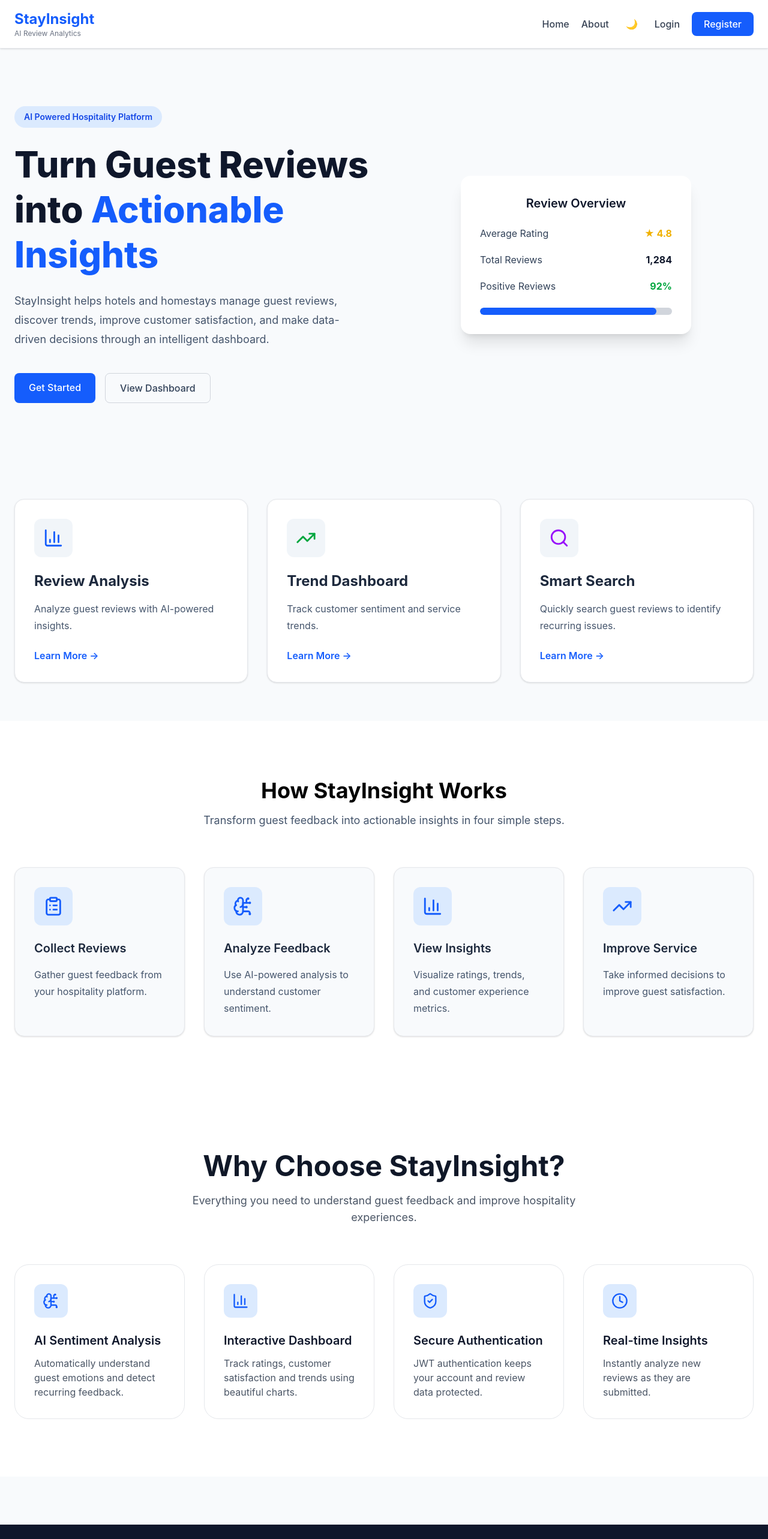
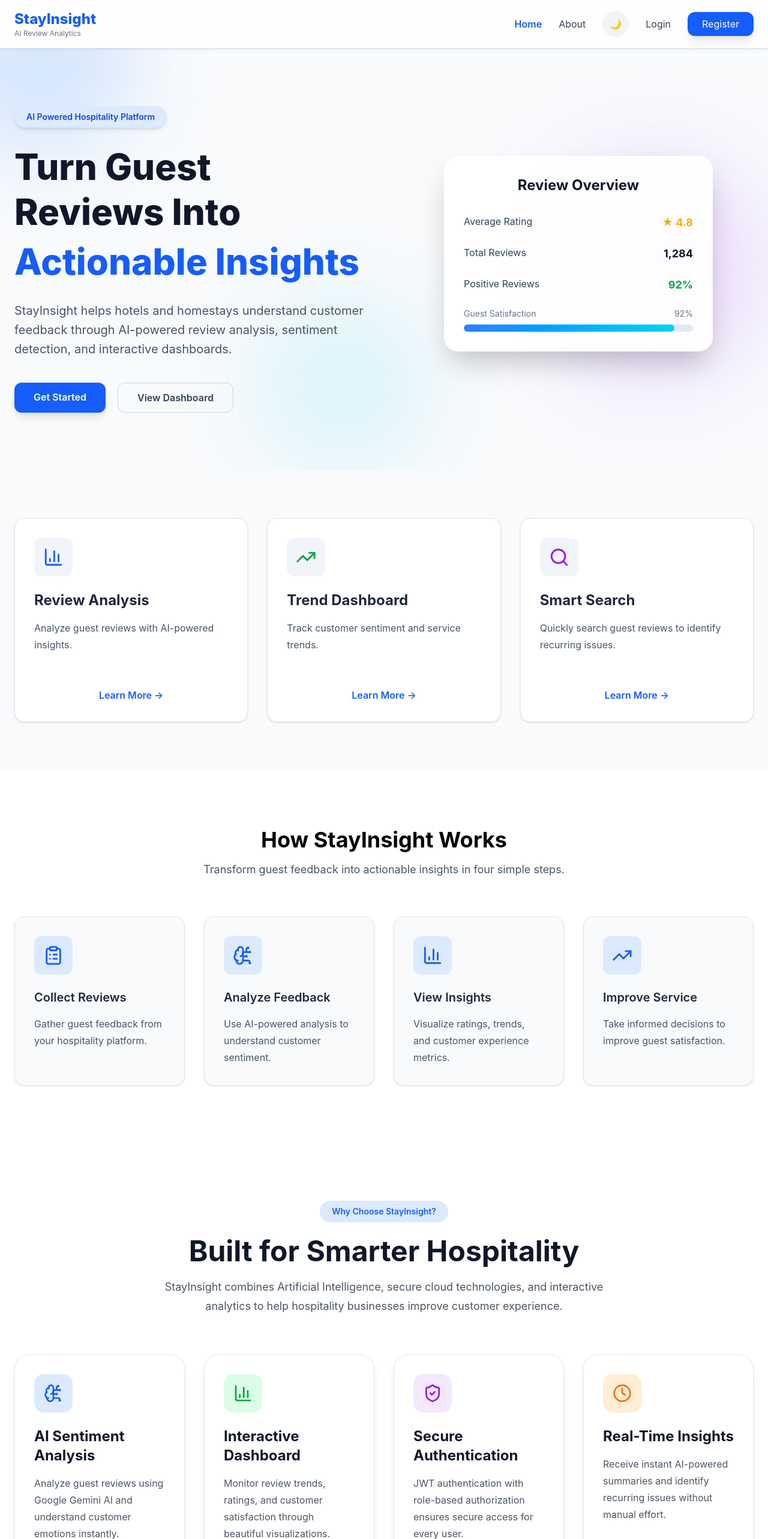
Before and after one commit to alicegupta24/TBI_Internship, a React app in the folder frontend/: page / in a window 1280 px wide. Shown: the top 2566 px of the page at 60% size. Built offline with nearby package versions, Linux system fonts and the light colour scheme; no server answers; the HTML template or start-up script is replaced by a standard one.

Commit message:
Enhance landing page UI with animations and responsive feature cards

```diff
--- a/frontend/package.json
+++ b/frontend/package.json
@@ -13,6 +13,7 @@
     "@fontsource/inter": "^5.2.8",
     "@react-oauth/google": "^0.13.5",
     "@tailwindcss/vite": "^4.3.1",
+    "framer-motion": "^12.43.0",
     "lucide-react": "^1.23.0",
     "react": "^19.2.6",
     "react-dom": "^19.2.6",
--- a/frontend/src/components/Card.jsx
+++ b/frontend/src/components/Card.jsx
@@ -2,7 +2,8 @@
 import { BarChart3, TrendingUp, Search } from "lucide-react";
 
 function Card({ title, description }) {
-const navigate = useNavigate();
+  const navigate = useNavigate();
+
   const getIcon = () => {
     switch (title) {
       case "Review Analysis":
@@ -20,7 +21,7 @@
   };
 
   return (
-    <div className="bg-white dark:bg-slate-800 rounded-2xl border border-gray-200 dark:border-slate-700 p-8 shadow-sm hover:shadow-xl hover:-translate-y-2 transition-all duration-300">
+    <div className="h-full flex flex-col bg-white dark:bg-slate-800 rounded-2xl border border-gray-200 dark:border-slate-700 p-8 shadow-sm hover:shadow-xl hover:-translate-y-2 transition-all duration-300">
 
       <div className="w-16 h-16 rounded-xl bg-slate-100 dark:bg-slate-700 flex items-center justify-center mb-6">
         {getIcon()}
@@ -30,13 +31,13 @@
         {title}
       </h3>
 
-      <p className="mt-4 text-slate-600 dark:text-slate-300 leading-7">
+      <p className="mt-4 text-slate-600 dark:text-slate-300 leading-7 min-h-[90px] flex-grow">
         {description}
       </p>
 
-     <button
+      <button
         onClick={() => navigate("/about")}
-        className="mt-6 text-blue-600 dark:text-blue-400 font-semibold hover:text-blue-700"
+        className="mt-6 text-blue-600 dark:text-blue-400 font-semibold hover:text-blue-700 transition"
       >
         Learn More →
       </button>
--- a/frontend/src/components/Features.jsx
+++ b/frontend/src/components/Features.jsx
@@ -1,6 +1,7 @@
+import { motion } from "framer-motion";
 import {
+  BrainCircuit,
   ShieldCheck,
-  BrainCircuit,
   BarChart3,
   Clock,
 } from "lucide-react";
@@ -9,40 +10,68 @@
   {
     icon: BrainCircuit,
     title: "AI Sentiment Analysis",
-    text: "Automatically understand guest emotions and detect recurring feedback.",
+    text: "Analyze guest reviews using Google Gemini AI and understand customer emotions instantly.",
+    bg: "bg-blue-100 dark:bg-blue-900",
+    color: "text-blue-600",
   },
   {
     icon: BarChart3,
     title: "Interactive Dashboard",
-    text: "Track ratings, customer satisfaction and trends using beautiful charts.",
+    text: "Monitor review trends, ratings, and customer satisfaction through beautiful visualizations.",
+    bg: "bg-green-100 dark:bg-green-900",
+    color: "text-green-600",
   },
   {
     icon: ShieldCheck,
     title: "Secure Authentication",
-    text: "JWT authentication keeps your account and review data protected.",
+    text: "JWT authentication with role-based authorization ensures secure access for every user.",
+    bg: "bg-purple-100 dark:bg-purple-900",
+    color: "text-purple-600",
   },
   {
     icon: Clock,
-    title: "Real-time Insights",
-    text: "Instantly analyze new reviews as they are submitted.",
+    title: "Real-Time Insights",
+    text: "Receive instant AI-powered summaries and identify recurring issues without manual effort.",
+    bg: "bg-orange-100 dark:bg-orange-900",
+    color: "text-orange-500",
   },
 ];
 
 function Features() {
   return (
     <section className="py-24 bg-white dark:bg-slate-900 transition-colors duration-300">
+
       <div className="max-w-7xl mx-auto px-6">
 
-        <div className="text-center mb-16">
-          <h2 className="text-3xl md:text-5xl font-bold text-gray-900 dark:text-white">
+        <motion.div
+          initial={{ opacity: 0, y: 40 }}
+          whileInView={{ opacity: 1, y: 0 }}
+          viewport={{ once: true }}
+          transition={{ duration: 0.6 }}
+          className="text-center mb-16"
+        >
+
+          <span className="inline-flex px-5 py-2 rounded-full bg-blue-100 dark:bg-blue-900 text-blue-600 dark:text-blue-300 font-semibold text-sm">
+
             Why Choose StayInsight?
+
+          </span>
+
+          <h2 className="mt-6 text-4xl md:text-5xl font-bold text-slate-900 dark:text-white">
+
+            Built for Smarter Hospitality
+
           </h2>
 
-          <p className="mt-5 text-gray-600 dark:text-gray-300 text-lg max-w-2xl mx-auto">
-            Everything you need to understand guest feedback and improve
-            hospitality experiences.
+          <p className="mt-5 max-w-3xl mx-auto text-lg text-gray-600 dark:text-gray-300 leading-8">
+
+            StayInsight combines Artificial Intelligence, secure cloud
+            technologies, and interactive analytics to help hospitality
+            businesses improve customer experience.
+
           </p>
-        </div>
+
+        </motion.div>
 
         <div className="grid md:grid-cols-2 lg:grid-cols-4 gap-8">
 
@@ -52,32 +81,58 @@
 
             return (
 
-              <div
+              <motion.div
                 key={index}
-                className="p-8 rounded-3xl border border-gray-200 dark:border-slate-700 bg-white dark:bg-slate-800 hover:shadow-xl transition duration-300"
+                initial={{ opacity: 0, y: 50 }}
+                whileInView={{ opacity: 1, y: 0 }}
+                viewport={{ once: true }}
+                transition={{
+                  duration: 0.5,
+                  delay: index * 0.15,
+                }}
+                whileHover={{
+                  y: -10,
+                }}
+                className="group bg-white dark:bg-slate-800 border border-gray-200 dark:border-slate-700 rounded-3xl shadow-lg hover:shadow-2xl p-8 transition-all duration-300"
               >
 
-                <div className="w-14 h-14 rounded-xl bg-blue-100 dark:bg-blue-900 flex items-center justify-center mb-6">
+                <motion.div
+                  whileHover={{
+                    rotate: 8,
+                    scale: 1.1,
+                  }}
+                  className={`w-16 h-16 rounded-2xl ${feature.bg} flex items-center justify-center mb-6`}
+                >
 
-                  <Icon className="text-blue-600" size={28} />
+                  <Icon
+                    className={feature.color}
+                    size={32}
+                  />
 
-                </div>
+                </motion.div>
 
-                <h3 className="text-xl font-semibold mb-3 text-slate-900 dark:text-white">
+                <h3 className="text-2xl font-bold text-slate-900 dark:text-white mb-4 group-hover:text-blue-600 transition">
+
                   {feature.title}
+
                 </h3>
 
-                <p className="text-gray-600 dark:text-gray-300">
+                <p className="text-gray-600 dark:text-gray-300 leading-7">
+
                   {feature.text}
+
                 </p>
 
-              </div>
+              </motion.div>
 
             );
+
           })}
+
         </div>
 
       </div>
+
     </section>
   );
 }
--- a/frontend/src/components/Hero.jsx
+++ b/frontend/src/components/Hero.jsx
@@ -1,3 +1,4 @@
+import { motion } from "framer-motion";
 import { Link, useNavigate } from "react-router-dom";
 
 function Hero() {
@@ -14,99 +15,177 @@
   }
 
   return (
-    <section className="bg-slate-50 dark:bg-slate-900 transition-colors duration-300">
-      <div className="max-w-7xl mx-auto px-5 md:px-6 py-14 md:py-24 flex flex-col lg:flex-row items-center justify-between gap-12">
+    <section className="relative overflow-hidden bg-slate-50 dark:bg-slate-900 transition-colors duration-300">
 
-        {/* Left Section */}
-        <div className="w-full lg:w-1/2 text-center lg:text-left">
+      {/* Background Glow */}
+      <div className="absolute inset-0 overflow-hidden">
 
-          <span className="inline-block bg-blue-100 dark:bg-blue-900 text-blue-700 dark:text-blue-300 px-4 py-2 rounded-full text-xs md:text-sm font-semibold mb-6">
+        <div className="absolute -top-36 -left-24 w-80 h-80 bg-blue-400/20 rounded-full blur-3xl"></div>
+
+        <div className="absolute top-44 right-0 w-96 h-96 bg-purple-400/20 rounded-full blur-3xl"></div>
+
+        <div className="absolute bottom-0 left-1/3 w-72 h-72 bg-cyan-400/10 rounded-full blur-3xl"></div>
+
+      </div>
+
+      <div className="relative z-10 max-w-7xl mx-auto px-6 py-16 lg:py-24 flex flex-col lg:flex-row items-center gap-16">
+
+        {/* Left */}
+
+        <motion.div
+          initial={{ opacity: 0, x: -60 }}
+          animate={{ opacity: 1, x: 0 }}
+          transition={{ duration: 0.8 }}
+          className="w-full lg:w-1/2 text-center lg:text-left"
+        >
+
+          <span className="inline-flex items-center px-5 py-2 rounded-full bg-blue-100 dark:bg-blue-900 text-blue-700 dark:text-blue-300 text-sm font-semibold shadow-md hover:scale-105 transition">
+
             AI Powered Hospitality Platform
+
           </span>
 
-          <h1 className="text-4xl sm:text-5xl lg:text-6xl font-extrabold text-slate-900 dark:text-white leading-tight">
-            Turn Guest Reviews into
-            <span className="text-blue-600"> Actionable Insights</span>
+          <h1 className="mt-7 text-5xl lg:text-6xl font-extrabold leading-tight text-slate-900 dark:text-white">
+
+            Turn Guest Reviews Into
+
+            <span className="block text-blue-600 mt-2">
+
+              Actionable Insights
+
+            </span>
+
           </h1>
 
-          <p className="mt-6 text-base md:text-lg text-slate-600 dark:text-slate-300 leading-7 md:leading-8">
-            StayInsight helps hotels and homestays manage guest reviews,
-            discover trends, improve customer satisfaction, and make
-            data-driven decisions through an intelligent dashboard.
+          <p className="mt-7 text-lg md:text-xl text-slate-600 dark:text-slate-300 leading-8">
+
+            StayInsight helps hotels and homestays understand customer
+            feedback through AI-powered review analysis, sentiment
+            detection, and interactive dashboards.
+
           </p>
 
-          <div className="mt-10 flex flex-col sm:flex-row gap-4 justify-center lg:justify-start">
+          <div className="mt-10 flex flex-col sm:flex-row gap-5 justify-center lg:justify-start">
 
             <Link
               to="/register"
-              className="bg-blue-600 hover:bg-blue-700 text-white px-6 py-3 rounded-lg font-medium transition duration-300"
+              className="bg-blue-600 hover:bg-blue-700 hover:scale-105 active:scale-95 text-white px-8 py-3 rounded-xl font-semibold shadow-lg hover:shadow-2xl transition-all duration-300"
             >
               Get Started
             </Link>
 
             <button
               onClick={handleDashboard}
-              className="border border-gray-300 dark:border-slate-600 text-slate-700 dark:text-white hover:border-blue-600 hover:text-blue-600 px-6 py-3 rounded-lg font-medium transition duration-300"
+              className="border border-slate-300 dark:border-slate-600 text-slate-700 dark:text-white hover:border-blue-600 hover:text-blue-600 hover:scale-105 active:scale-95 px-8 py-3 rounded-xl font-semibold transition-all duration-300"
             >
               View Dashboard
             </button>
 
           </div>
 
-        </div>
+        </motion.div>
 
-        {/* Right Section */}
-        <div className="w-full lg:w-1/2 flex justify-center">
+        {/* Right */}
 
-          <div className="bg-white dark:bg-slate-800 rounded-2xl shadow-xl p-6 md:p-8 w-full max-w-sm">
+        <motion.div
+          initial={{ opacity: 0, x: 60 }}
+          animate={{
+            opacity: 1,
+            x: 0,
+            y: [0, -10, 0],
+          }}
+          transition={{
+            opacity: { duration: 0.8 },
+            x: { duration: 0.8 },
+            y: {
+              duration: 4,
+              repeat: Infinity,
+              ease: "easeInOut",
+            },
+          }}
+          className="w-full lg:w-1/2 flex justify-center"
+        >
 
-            <h2 className="text-xl font-semibold mb-6 text-slate-900 dark:text-white text-center">
+          <div className="bg-white/90 dark:bg-slate-800/90 backdrop-blur-md rounded-3xl border border-white/40 dark:border-slate-700 shadow-2xl p-8 w-full max-w-md hover:scale-[1.03] hover:-translate-y-1 transition-all duration-300">
+
+            <h2 className="text-2xl font-bold text-center mb-8 text-slate-900 dark:text-white">
+
               Review Overview
+
             </h2>
 
-            <div className="space-y-5">
+            <div className="space-y-6">
 
               <div className="flex justify-between">
+
                 <span className="text-slate-700 dark:text-slate-300">
                   Average Rating
                 </span>
 
-                <span className="font-bold text-yellow-500">
+                <span className="text-yellow-500 font-bold text-lg">
                   ★ 4.8
                 </span>
+
               </div>
 
               <div className="flex justify-between">
+
                 <span className="text-slate-700 dark:text-slate-300">
                   Total Reviews
                 </span>
 
-                <span className="font-bold text-slate-900 dark:text-white">
+                <span className="font-bold text-lg text-slate-900 dark:text-white">
                   1,284
                 </span>
+
               </div>
 
               <div className="flex justify-between">
+
                 <span className="text-slate-700 dark:text-slate-300">
                   Positive Reviews
                 </span>
 
-                <span className="font-bold text-green-600">
+                <span className="font-bold text-green-600 text-lg">
                   92%
                 </span>
+
               </div>
 
-              <div className="mt-6 h-3 bg-gray-300 dark:bg-slate-700 rounded-full overflow-hidden">
-                <div className="bg-blue-600 h-full w-[92%] rounded-full"></div>
+              <div>
+
+                <div className="flex justify-between text-sm mb-2 text-slate-500">
+
+                  <span>Guest Satisfaction</span>
+
+                  <span>92%</span>
+
+                </div>
+
+                <div className="h-3 rounded-full bg-slate-200 dark:bg-slate-700 overflow-hidden">
+
+                  <motion.div
+                    initial={{ width: 0 }}
+                    animate={{ width: "92%" }}
+                    transition={{
+                      duration: 1.6,
+                      delay: 0.5,
+                    }}
+                    className="h-full bg-gradient-to-r from-blue-500 to-cyan-400 rounded-full"
+                  />
+
+                </div>
+
               </div>
 
             </div>
 
           </div>
 
-        </div>
+        </motion.div>
 
       </div>
+
     </section>
   );
 }
--- a/frontend/src/components/Navbar.jsx
+++ b/frontend/src/components/Navbar.jsx
@@ -1,5 +1,6 @@
-import { Link, useNavigate } from "react-router-dom";
+import { Link, NavLink, useNavigate } from "react-router-dom";
 import { useState } from "react";
+import { motion, AnimatePresence } from "framer-motion";
 
 function Navbar({ darkMode, setDarkMode }) {
   const navigate = useNavigate();
@@ -16,84 +17,81 @@
     navigate("/login");
   }
 
+  const navStyle = ({ isActive }) =>
+    isActive
+      ? "text-blue-600 font-semibold"
+      : "text-gray-700 dark:text-gray-200 hover:text-blue-600 transition";
+
   return (
-    <nav className="sticky top-0 z-50 bg-white dark:bg-slate-900 shadow-sm border-b border-gray-200 dark:border-slate-700">
+    <nav className="sticky top-0 z-50 backdrop-blur-lg bg-white/80 dark:bg-slate-900/80 border-b border-slate-200 dark:border-slate-700 shadow-sm">
 
-      {/* Navbar */}
-      <div className="max-w-7xl mx-auto px-4 md:px-6 py-4 flex items-center justify-between">
+      <div className="max-w-7xl mx-auto px-6 py-4 flex items-center justify-between">
 
         {/* Logo */}
-        <div>
-          <h1 className="text-xl md:text-2xl font-bold text-blue-600">
+
+        <Link to="/" className="group">
+
+          <h1 className="text-2xl font-extrabold text-blue-600 group-hover:scale-105 transition">
+
             StayInsight
+
           </h1>
 
-          <p className="text-[10px] md:text-xs text-gray-500 dark:text-gray-400">
+          <p className="text-xs text-gray-500 dark:text-gray-400">
+
             AI Review Analytics
+
           </p>
-        </div>
 
-        {/* Desktop Navigation */}
-        <div className="hidden md:flex items-center gap-5 text-gray-700 dark:text-gray-200 font-medium">
-
-          <Link
-            to="/"
-            className="hover:text-blue-600 transition"
-          >
-            Home
         </Link>
 
-          <Link
-            to="/about"
-            className="hover:text-blue-600 transition"
-          >
+        {/* Desktop */}
+
+        <div className="hidden md:flex items-center gap-7">
+
+          <NavLink to="/" className={navStyle}>
+            Home
+          </NavLink>
+
+          <NavLink to="/about" className={navStyle}>
             About
-          </Link>
+          </NavLink>
 
           <button
             onClick={() => setDarkMode(!darkMode)}
-            className="p-2 rounded-full hover:bg-gray-200 dark:hover:bg-slate-700 transition"
+            className="w-11 h-11 rounded-full bg-slate-100 dark:bg-slate-800 hover:scale-110 transition"
           >
             {darkMode ? "☀️" : "🌙"}
           </button>
 
           {!token ? (
             <>
-              <Link
-                to="/login"
-                className="hover:text-blue-600 transition"
-              >
+              <NavLink to="/login" className={navStyle}>
                 Login
-              </Link>
+              </NavLink>
 
-              <Link
+              <NavLink
                 to="/register"
-                className="bg-blue-600 text-white px-5 py-2 rounded-lg hover:bg-blue-700 transition"
+                className="bg-blue-600 hover:bg-blue-700 hover:scale-105 text-white px-6 py-2 rounded-xl transition-all duration-300 shadow-lg"
               >
                 Register
-              </Link>
+              </NavLink>
             </>
           ) : (
             <>
               {role === "admin" ? (
-                <Link
-                  to="/admin"
-                  className="hover:text-blue-600 transition"
-                >
+                <NavLink to="/admin" className={navStyle}>
                   Admin Panel
-                </Link>
+                </NavLink>
               ) : (
-                <Link
-                  to="/dashboard"
-                  className="hover:text-blue-600 transition"
-                >
+                <NavLink to="/dashboard" className={navStyle}>
                   Dashboard
-                </Link>
+                </NavLink>
               )}
 
               <button
                 onClick={handleLogout}
-                className="bg-red-500 text-white px-5 py-2 rounded-lg hover:bg-red-600 transition"
+                className="bg-red-500 hover:bg-red-600 hover:scale-105 text-white px-5 py-2 rounded-xl transition-all"
               >
                 Logout
               </button>
@@ -102,35 +100,46 @@
 
         </div>
 
-        {/* Mobile Menu Button */}
+        {/* Mobile Button */}
+
         <button
+          onClick={() => setMenuOpen(!menuOpen)}
           className="md:hidden text-3xl text-blue-600"
-          onClick={() => setMenuOpen(!menuOpen)}
         >
-          {menuOpen ? "✖" : "☰"}
+          {menuOpen ? "✕" : "☰"}
         </button>
 
       </div>
 
-      {/* Mobile Menu */}
+      <AnimatePresence>
+
         {menuOpen && (
-        <div className="md:hidden bg-white dark:bg-slate-900 border-t border-gray-200 dark:border-slate-700">
 
-          <div className="flex flex-col p-4 space-y-4 text-gray-700 dark:text-gray-200 font-medium">
+          <motion.div
+            initial={{ opacity: 0, height: 0 }}
+            animate={{ opacity: 1, height: "auto" }}
+            exit={{ opacity: 0, height: 0 }}
+            transition={{ duration: 0.3 }}
+            className="md:hidden bg-white dark:bg-slate-900 border-t dark:border-slate-700"
+          >
 
-            <Link
+            <div className="flex flex-col gap-5 p-6">
+
+              <NavLink
                 to="/"
                 onClick={() => setMenuOpen(false)}
+                className={navStyle}
               >
                 Home
-            </Link>
+              </NavLink>
 
-            <Link
+              <NavLink
                 to="/about"
                 onClick={() => setMenuOpen(false)}
+                className={navStyle}
               >
                 About
-            </Link>
+              </NavLink>
 
               <button
                 onClick={() => setDarkMode(!darkMode)}
@@ -141,36 +150,40 @@
 
               {!token ? (
                 <>
-                <Link
+                  <NavLink
                     to="/login"
                     onClick={() => setMenuOpen(false)}
+                    className={navStyle}
                   >
                     Login
-                </Link>
+                  </NavLink>
 
-                <Link
+                  <NavLink
                     to="/register"
                     onClick={() => setMenuOpen(false)}
+                    className={navStyle}
                   >
                     Register
-                </Link>
+                  </NavLink>
                 </>
               ) : (
                 <>
                   {role === "admin" ? (
-                  <Link
+                    <NavLink
                       to="/admin"
                       onClick={() => setMenuOpen(false)}
+                      className={navStyle}
                     >
                       Admin Panel
-                  </Link>
+                    </NavLink>
                   ) : (
-                  <Link
+                    <NavLink
                       to="/dashboard"
                       onClick={() => setMenuOpen(false)}
+                      className={navStyle}
                     >
                       Dashboard
-                  </Link>
+                    </NavLink>
                   )}
 
                   <button
@@ -187,8 +200,11 @@
 
             </div>
 
-        </div>
+          </motion.div>
+
         )}
+
+      </AnimatePresence>
 
     </nav>
   );
--- a/frontend/src/pages/Home.jsx
+++ b/frontend/src/pages/Home.jsx
@@ -1,3 +1,4 @@
+import { motion } from "framer-motion";
 import Features from "../components/Features";
 import Navbar from "../components/Navbar";
 import Hero from "../components/Hero";
@@ -15,27 +16,65 @@
 
       <Hero />
 
-      <div className="max-w-7xl mx-auto grid md:grid-cols-3 gap-8 px-6 py-16">
+      {/* Feature Cards */}
+      <div className="max-w-7xl mx-auto grid md:grid-cols-3 gap-8 px-6 py-20 items-stretch">
+        <motion.div
+          initial={{ opacity: 0, y: 40 }}
+          whileInView={{ opacity: 1, y: 0 }}
+          viewport={{ once: true }}
+          transition={{ duration: 0.5 }}
+        >
           <Card
             title="Review Analysis"
             description="Analyze guest reviews with AI-powered insights."
           />
+        </motion.div>
 
+        <motion.div
+          initial={{ opacity: 0, y: 40 }}
+          whileInView={{ opacity: 1, y: 0 }}
+          viewport={{ once: true }}
+          transition={{ duration: 0.5, delay: 0.15 }}
+        >
           <Card
             title="Trend Dashboard"
             description="Track customer sentiment and service trends."
           />
+        </motion.div>
 
+        <motion.div
+          initial={{ opacity: 0, y: 40 }}
+          whileInView={{ opacity: 1, y: 0 }}
+          viewport={{ once: true }}
+          transition={{ duration: 0.5, delay: 0.3 }}
+        >
           <Card
             title="Smart Search"
             description="Quickly search guest reviews to identify recurring issues."
           />
+        </motion.div>
+
       </div>
 
+      {/* How It Works */}
+      <motion.div
+        initial={{ opacity: 0, y: 50 }}
+        whileInView={{ opacity: 1, y: 0 }}
+        viewport={{ once: true }}
+        transition={{ duration: 0.6 }}
+      >
         <HowItWorks />
+      </motion.div>
 
-      {/* NEW SECTION */}
+      {/* Features */}
+      <motion.div
+        initial={{ opacity: 0, y: 50 }}
+        whileInView={{ opacity: 1, y: 0 }}
+        viewport={{ once: true }}
+        transition={{ duration: 0.6 }}
+      >
         <Features />
+      </motion.div>
 
       <Footer />
     </>
```
Also changed, not shown: 1 other file (tests, documents, lock files or other folders). Lines whose indentation alone changed are shown as unchanged.
